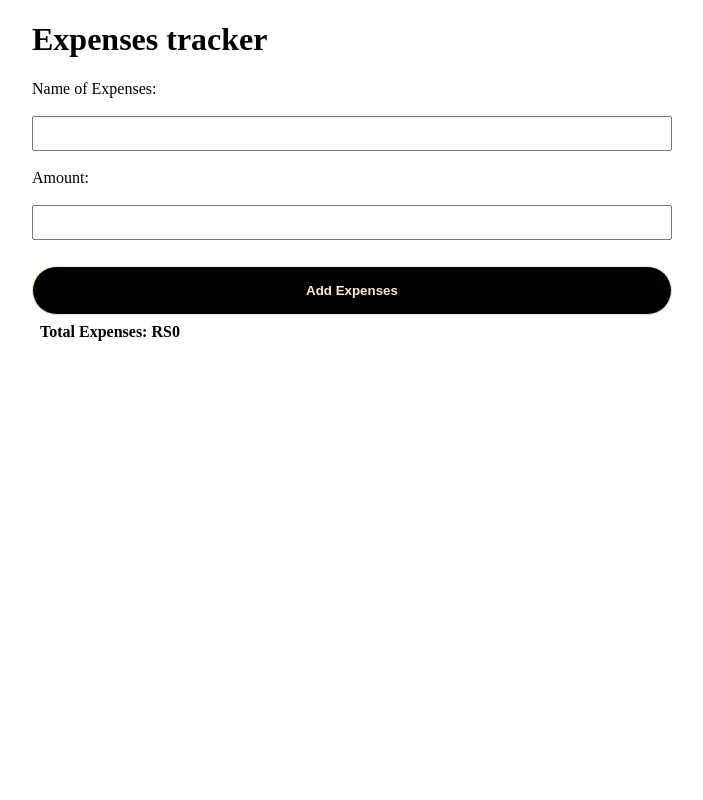
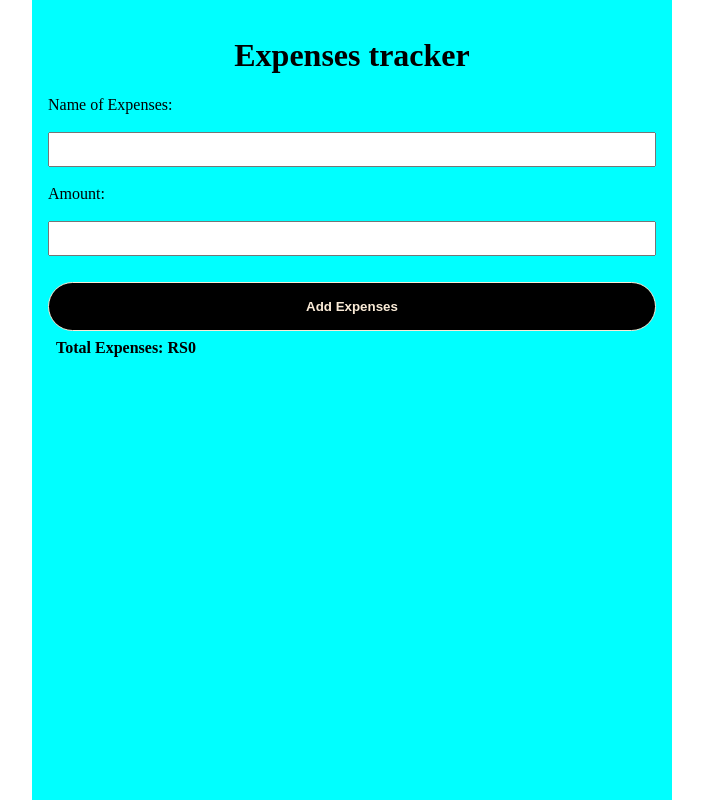
Before and after one commit to salina1031/expenses, a plain HTML site: page index.html in a window 1280 px wide. Shown: the whole page, without its empty margins (288-991 px from the left). Drawn offline with Linux system fonts and the light colour scheme.

Commit message:
aligning h1 tag in center and alert when user try to add null expenses

```diff
--- a/script.js
+++ b/script.js
@@ -12,7 +12,6 @@ function saveRender(){
     renderExpenses();
 }
 
-
 //randers /show the expenses when web page is open/load
 renderExpenses();//this is the function to call the elements/ content in the function
 
@@ -21,6 +20,7 @@ addButton.addEventListener("click",()=>{
     const expName=expensesName.value;
     const Amt = parseFloat(amount.value);
     if (expName==""||Amt<=0)
+        alert("please enter the expenses name and amount")
         return;
     //keeping all the value in the expense array which contain(date,expName,Amt)
     const expense={
--- a/style.css
+++ b/style.css
@@ -11,9 +11,11 @@ body {
 }
 .container{
     width: 50%;
+    padding: 1rem;
+    background-color:aqua
 
 }
-.h1{
+h1{
     text-align: center;
 }
 .expenses-class {
```
